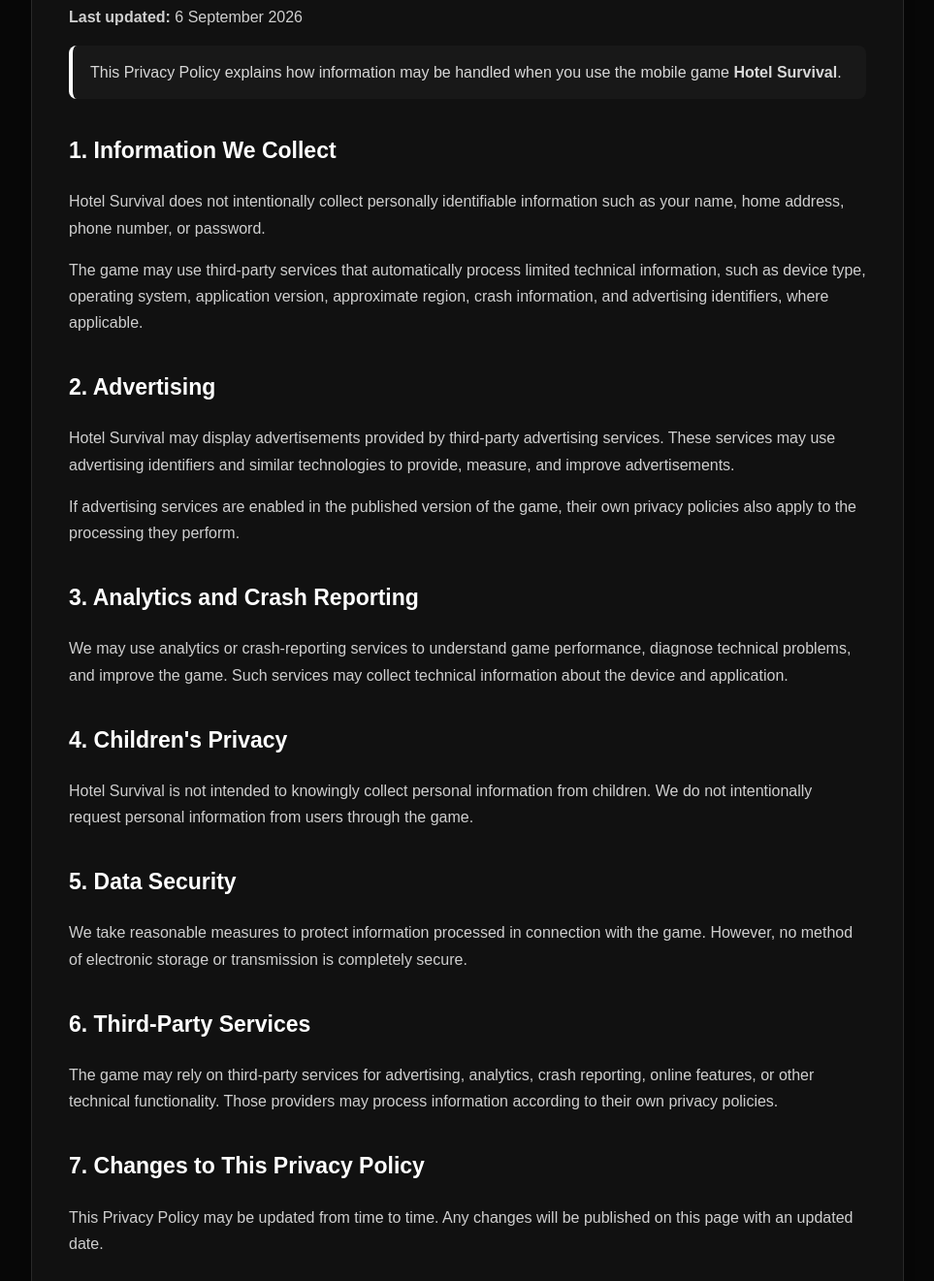
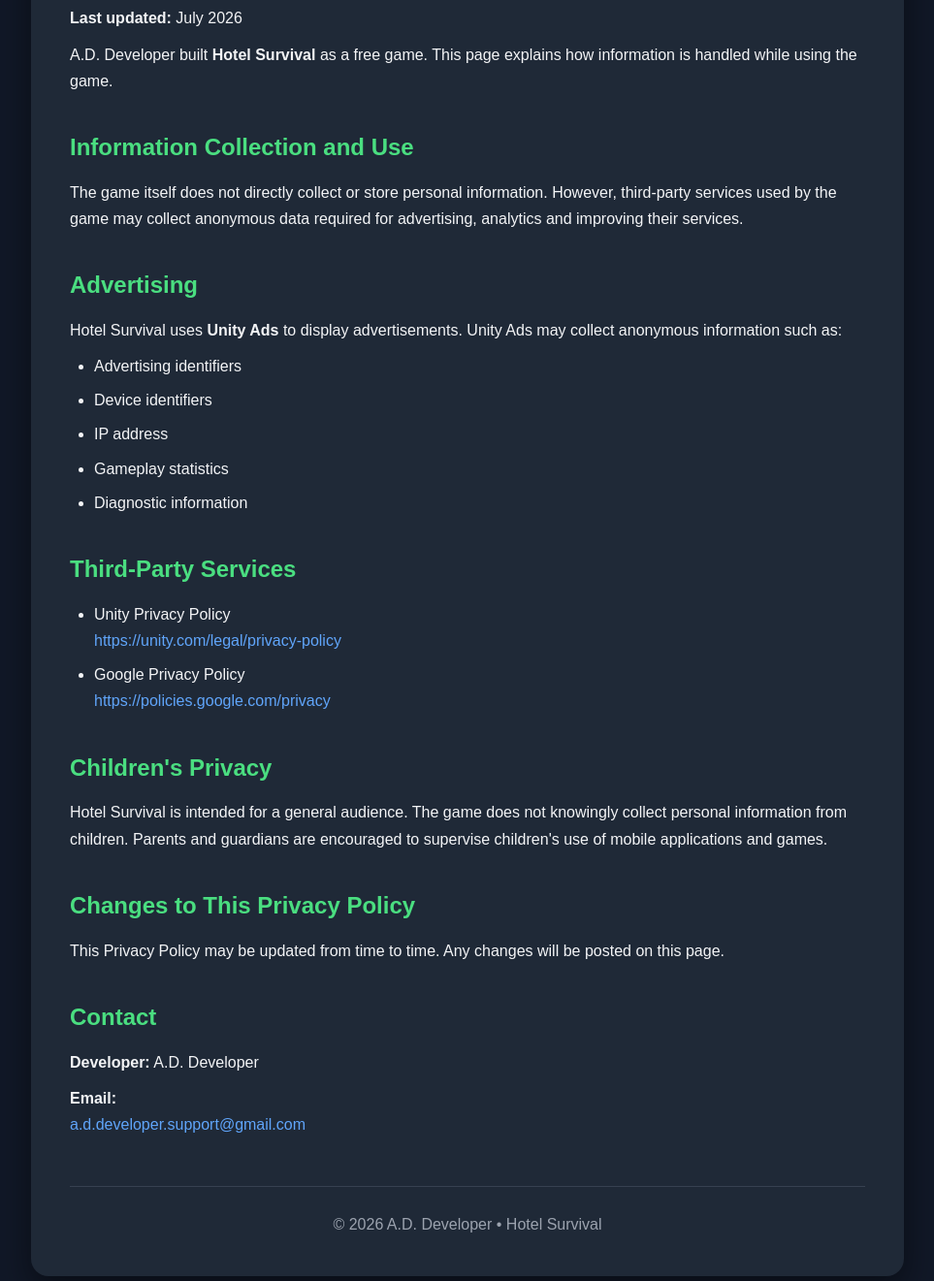
Before and after one commit to addevelopersupport-link/Hotel-Survival-Privacy, a plain HTML site: page Index.html in a window 1280 px wide. Shown: the part 215-1536 px from the top of the page at 97% size, without its empty margins (158-1121 px from the left). Drawn offline with Linux system fonts and the light colour scheme.

Commit message:
Index.html

```diff
--- a/Index.html
+++ b/Index.html
@@ -1,152 +1,180 @@
 <!DOCTYPE html>
-<html lang="ru">
+<html lang="en">
 <head>
 <meta charset="UTF-8">
 <meta name="viewport" content="width=device-width, initial-scale=1.0">
-    <title>Hotel Survival — Privacy Policy</title>
+<title>Privacy Policy - Hotel Survival</title>
+
 <style>
-        * { box-sizing: border-box; }
-        body {
-            margin: 0;
-            font-family: Arial, Helvetica, sans-serif;
-            background: #080808;
-            color: #e9e9e9;
-            line-height: 1.7;
+*{
+    margin:0;
+    padding:0;
+    box-sizing:border-box;
 }
-        .container {
-            width: min(900px, calc(100% - 32px));
-            margin: 50px auto;
+
+body{
+    font-family:Arial,Helvetica,sans-serif;
+    background:#111827;
+    color:#f3f4f6;
+    line-height:1.7;
 }
-        .card {
-            background: #111;
-            border: 1px solid #292929;
-            border-radius: 18px;
-            padding: 38px;
-            box-shadow: 0 12px 40px rgba(0,0,0,.45);
+
+.container{
+    max-width:900px;
+    margin:50px auto;
+    background:#1f2937;
+    padding:40px;
+    border-radius:18px;
+    box-shadow:0 15px 35px rgba(0,0,0,.45);
 }
-        h1 {
-            margin: 0 0 8px;
-            color: #fff;
-            font-size: 38px;
-            letter-spacing: 1px;
+
+h1{
+    font-size:38px;
+    margin-bottom:10px;
+    color:#22c55e;
 }
-        h2 {
-            margin-top: 34px;
-            color: #fff;
-            font-size: 23px;
+
+h2{
+    margin-top:35px;
+    margin-bottom:12px;
+    color:#4ade80;
 }
-        p, li { color: #cfcfcf; }
-        .subtitle {
-            color: #888;
-            margin-bottom: 30px;
+
+p{
+    margin:10px 0;
 }
-        .notice {
-            background: #181818;
-            border-left: 4px solid #fff;
-            padding: 14px 18px;
-            border-radius: 8px;
-            color: #d8d8d8;
+
+ul{
+    margin-left:25px;
+    margin-top:10px;
 }
-        a { color: #fff; }
-        footer {
-            text-align: center;
-            color: #666;
-            margin: 25px 0;
-            font-size: 14px;
+
+li{
+    margin:8px 0;
 }
-        @media (max-width: 600px) {
-            .container { margin: 20px auto; }
-            .card { padding: 24px 20px; }
-            h1 { font-size: 30px; }
+
+a{
+    color:#60a5fa;
+    text-decoration:none;
+}
+
+a:hover{
+    text-decoration:underline;
+}
+
+.footer{
+    margin-top:50px;
+    padding-top:25px;
+    border-top:1px solid #374151;
+    color:#9ca3af;
+    text-align:center;
+}
+
+.badge{
+    display:inline-block;
+    background:#22c55e;
+    color:white;
+    padding:6px 12px;
+    border-radius:30px;
+    font-size:14px;
+    margin-bottom:20px;
 }
 </style>
+
 </head>
+
 <body>
+
 <div class="container">
-    <div class="card">
-        <h1>HOTEL SURVIVAL</h1>
-        <div class="subtitle">Privacy Policy</div>
 
-        <p><strong>Last updated:</strong> 6 September 2026</p>
-
-        <div class="notice">
-            This Privacy Policy explains how information may be handled when you use the mobile game
-            <strong>Hotel Survival</strong>.
+<div class="badge">
+Privacy Policy
 </div>
 
-        <h2>1. Information We Collect</h2>
+<h1>Hotel Survival</h1>
+
+<p><strong>Last updated:</strong> July 2026</p>
+
 <p>
-            Hotel Survival does not intentionally collect personally identifiable information such as
-            your name, home address, phone number, or password.
-        </p>
-        <p>
-            The game may use third-party services that automatically process limited technical
-            information, such as device type, operating system, application version, approximate
-            region, crash information, and advertising identifiers, where applicable.
+A.D. Developer built <strong>Hotel Survival</strong> as a free game.
+This page explains how information is handled while using the game.
 </p>
 
-        <h2>2. Advertising</h2>
+<h2>Information Collection and Use</h2>
+
 <p>
-            Hotel Survival may display advertisements provided by third-party advertising services.
-            These services may use advertising identifiers and similar technologies to provide,
-            measure, and improve advertisements.
-        </p>
-        <p>
-            If advertising services are enabled in the published version of the game, their own
-            privacy policies also apply to the processing they perform.
+The game itself does not directly collect or store personal information.
+However, third-party services used by the game may collect anonymous data
+required for advertising, analytics and improving their services.
 </p>
 
-        <h2>3. Analytics and Crash Reporting</h2>
+<h2>Advertising</h2>
+
 <p>
-            We may use analytics or crash-reporting services to understand game performance,
-            diagnose technical problems, and improve the game. Such services may collect technical
-            information about the device and application.
+Hotel Survival uses <strong>Unity Ads</strong> to display advertisements.
+Unity Ads may collect anonymous information such as:
 </p>
 
-        <h2>4. Children's Privacy</h2>
+<ul>
+<li>Advertising identifiers</li>
+<li>Device identifiers</li>
+<li>IP address</li>
+<li>Gameplay statistics</li>
+<li>Diagnostic information</li>
+</ul>
+
+<h2>Third-Party Services</h2>
+
+<ul>
+<li>
+Unity Privacy Policy<br>
+<a href="https://unity.com/legal/privacy-policy">
+https://unity.com/legal/privacy-policy
+</a>
+</li>
+
+<li>
+Google Privacy Policy<br>
+<a href="https://policies.google.com/privacy">
+https://policies.google.com/privacy
+</a>
+</li>
+</ul>
+
+<h2>Children's Privacy</h2>
+
 <p>
-            Hotel Survival is not intended to knowingly collect personal information from children.
-            We do not intentionally request personal information from users through the game.
+Hotel Survival is intended for a general audience.
+The game does not knowingly collect personal information from children.
+Parents and guardians are encouraged to supervise children's use of mobile
+applications and games.
 </p>
 
-        <h2>5. Data Security</h2>
+<h2>Changes to This Privacy Policy</h2>
+
 <p>
-            We take reasonable measures to protect information processed in connection with the
-            game. However, no method of electronic storage or transmission is completely secure.
+This Privacy Policy may be updated from time to time.
+Any changes will be posted on this page.
 </p>
 
-        <h2>6. Third-Party Services</h2>
+<h2>Contact</h2>
+
 <p>
-            The game may rely on third-party services for advertising, analytics, crash reporting,
-            online features, or other technical functionality. Those providers may process
-            information according to their own privacy policies.
+<strong>Developer:</strong> A.D. Developer
 </p>
 
-        <h2>7. Changes to This Privacy Policy</h2>
 <p>
-            This Privacy Policy may be updated from time to time. Any changes will be published on
-            this page with an updated date.
+<strong>Email:</strong><br>
+<a href="mailto:a.d.developer.support@gmail.com">
+a.d.developer.support@gmail.com
+</a>
 </p>
 
-        <h2>8. Contact</h2>
-        <p>
-            If you have questions about this Privacy Policy, contact the developer:
-        </p>
-        <p>
-            <strong>Email:</strong>
-            <a href="mailto:a.d.developer.support@gmail.com">a.d.developer.support@gmail.com</a>
-        </p>
-
-        <h2>9. Google Play</h2>
-        <p>
-            This Privacy Policy is intended to provide information about the privacy practices
-            associated with Hotel Survival when distributed through Google Play.
-        </p>
+<div class="footer">
+© 2026 A.D. Developer • Hotel Survival
 </div>
 
-    <footer>
-        © 2026 Hotel Survival. All rights reserved.
-    </footer>
 </div>
+
 </body>
 </html>
```
Lines whose indentation alone changed are shown as unchanged.
